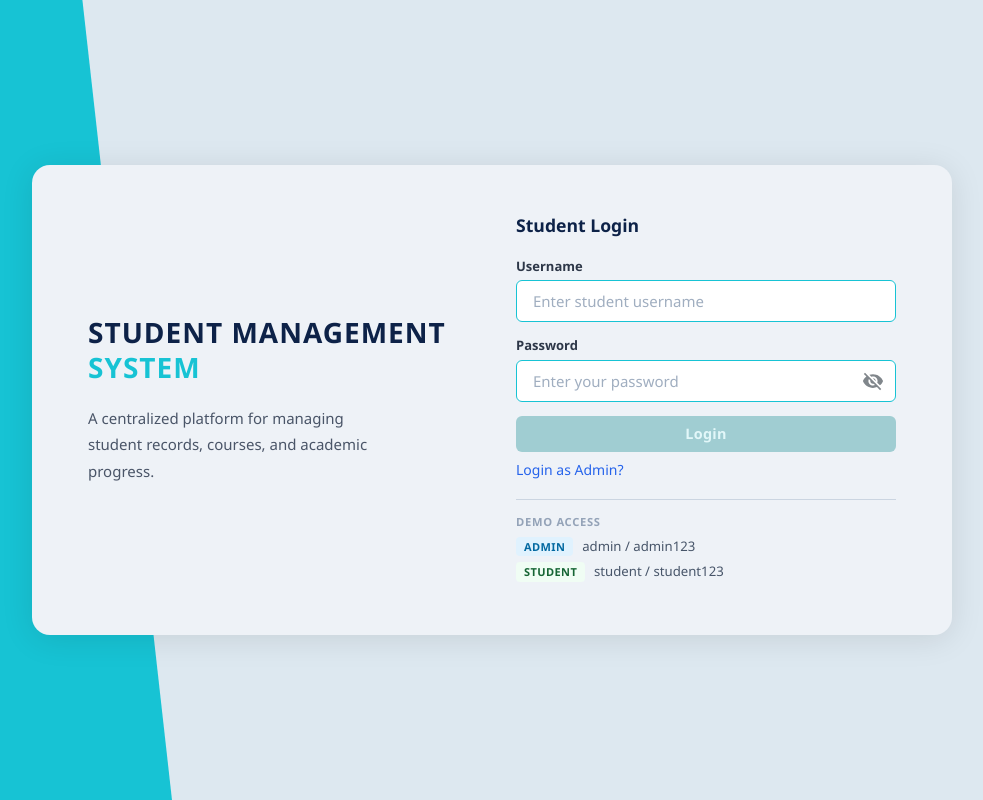
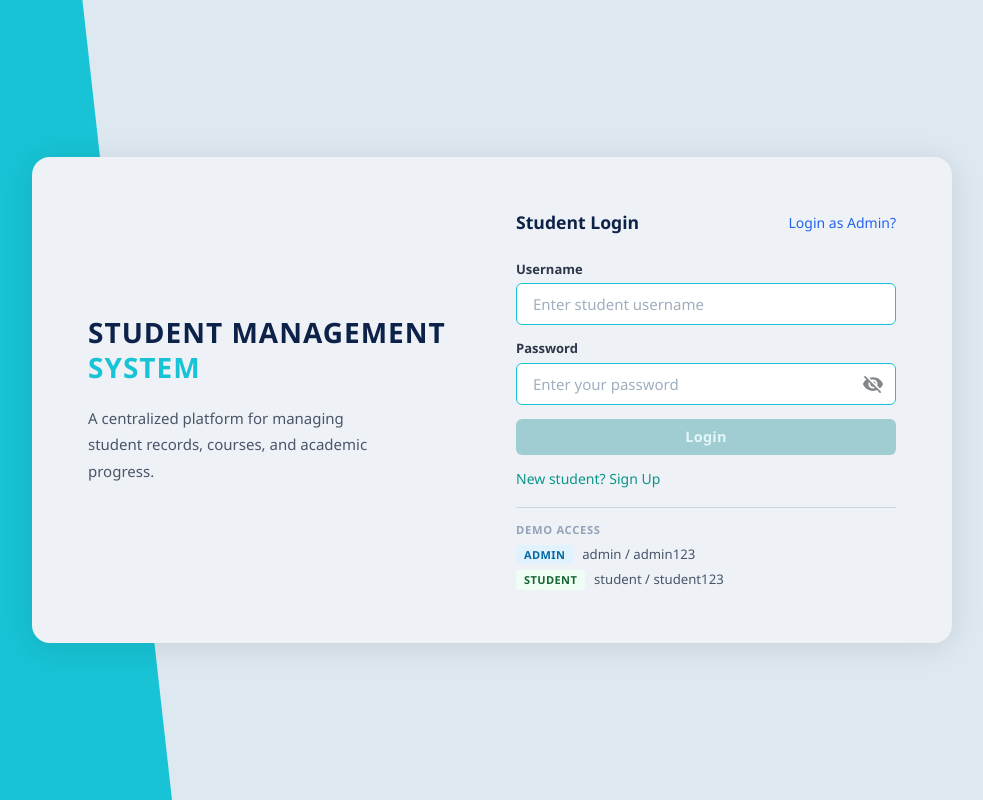
Before and after one commit to RajHarsh03/Student-Management-System-Angular, an Angular app in the folder student-management-system/: page /login in a window 1280 px wide. Shown: the whole page, without its empty margins (148-1131 px from the left). Built offline with nearby package versions, Linux system fonts and the light colour scheme.

Commit message:
feat:added student signup section

```diff
--- a/student-management-system/src/app/auth/login/login.css
+++ b/student-management-system/src/app/auth/login/login.css
@@ -90,7 +90,46 @@
   font-size: 1.1rem;
   font-weight: 700;
   color: #0d2248;
+}
+
+.top-row {
+  display: flex;
+  align-items: center;
+  justify-content: space-between;
   margin-bottom: 1.25rem;
+}
+
+.success-banner {
+  background: #f0fdf4;
+  border: 1px solid #86efac;
+  color: #166534;
+  font-size: 0.875rem;
+  padding: 0.6rem 0.875rem;
+  border-radius: 6px;
+  margin-bottom: 1rem;
+  line-height: 1.4;
+}
+
+.bottom-actions {
+  margin-top: 0.5rem;
+}
+
+.signup-toggle {
+  background: none;
+  border: none;
+  cursor: pointer;
+  font-family: inherit;
+  font-size: 0.875rem;
+  font-weight: 500;
+  color: #0d9488;
+  padding: 0.4rem 0;
+  text-align: left;
+  transition: color 150ms;
+}
+
+.signup-toggle:hover {
+  color: #0f766e;
+  text-decoration: underline;
 }
 
 .error-banner {
--- a/student-management-system/src/app/auth/login/login.html
+++ b/student-management-system/src/app/auth/login/login.html
@@ -4,6 +4,7 @@
 
   <div class="main-panel">
 
+    <!-- Left branding -->
     <div class="brand-section">
       <div class="brand-text">
         <p class="brand-title">STUDENT MANAGEMENT</p>
@@ -12,18 +13,28 @@
       <p class="brand-tagline">A centralized platform for managing student records, courses, and academic progress.</p>
     </div>
 
+    <!-- Right form -->
     <div class="form-section">
 
-      <div class="form-mode-label">
-        <span *ngIf="!isAdminMode">Student Login</span>
-        <span *ngIf="isAdminMode">Admin Login</span>
+      <!-- Top right admin toggle -->
+      <div class="top-row">
+        <p class="form-mode-label">
+          <span *ngIf="isStudentLogin">Student Login</span>
+          <span *ngIf="isAdminLogin">Admin Login</span>
+          <span *ngIf="isSignup">Student Sign Up</span>
+        </p>
+        <button type="button" class="admin-login-toggle" (click)="setMode(isAdminLogin ? 'student-login' : 'admin-login')">
+          <span *ngIf="!isAdminLogin">Login as Admin?</span>
+          <span *ngIf="isAdminLogin">Login as Student?</span>
+        </button>
       </div>
 
-      <div class="error-banner" *ngIf="errorMessage">
-        {{ errorMessage }}
-      </div>
+      <!-- Error / success banners -->
+      <div class="error-banner" *ngIf="errorMessage">{{ errorMessage }}</div>
+      <div class="success-banner" *ngIf="successMessage">{{ successMessage }}</div>
 
-      <form [formGroup]="loginForm" (ngSubmit)="onSubmit()" novalidate>
+      <!-- ── Login form ───────────────────────────────── -->
+      <form *ngIf="!isSignup" [formGroup]="loginForm" (ngSubmit)="onSubmit()" novalidate>
 
         <div class="field">
           <label for="username">Username</label>
@@ -31,7 +42,7 @@
             id="username"
             type="text"
             formControlName="username"
-            [placeholder]="isAdminMode ? 'Enter admin username' : 'Enter student username'"
+            [placeholder]="isAdminLogin ? 'Enter admin username' : 'Enter student username'"
             [class.input-error]="username.invalid && username.touched"
           />
           <span class="field-error" *ngIf="username.invalid && username.touched">
@@ -50,11 +61,9 @@
               [class.input-error]="password.invalid && password.touched"
             />
             <button type="button" class="eye-btn" (click)="togglePassword()">
-              <!-- eye open — password visible -->
               <svg *ngIf="showPassword" xmlns="http://www.w3.org/2000/svg" width="22" height="22" viewBox="0 0 24 24" fill="currentColor">
                 <path d="M12 4.5C7 4.5 2.73 7.61 1 12c1.73 4.39 6 7.5 11 7.5s9.27-3.11 11-7.5c-1.73-4.39-6-7.5-11-7.5zm0 12.5c-2.76 0-5-2.24-5-5s2.24-5 5-5 5 2.24 5 5-2.24 5-5 5zm0-8c-1.66 0-3 1.34-3 3s1.34 3 3 3 3-1.34 3-3-1.34-3-3-3z"/>
               </svg>
-              <!-- eye off — password hidden -->
               <svg *ngIf="!showPassword" xmlns="http://www.w3.org/2000/svg" width="22" height="22" viewBox="0 0 24 24" fill="currentColor">
                 <path d="M12 7c2.76 0 5 2.24 5 5 0 .65-.13 1.26-.36 1.83l2.92 2.92c1.51-1.26 2.7-2.89 3.43-4.75-1.73-4.39-6-7.5-11-7.5-1.4 0-2.74.25-3.98.7l2.16 2.16C10.74 7.13 11.35 7 12 7zM2 4.27l2.28 2.28.46.46C3.08 8.3 1.78 10.02 1 12c1.73 4.39 6 7.5 11 7.5 1.55 0 3.03-.3 4.38-.84l.42.42L19.73 22 21 20.73 3.27 3 2 4.27zM7.53 9.8l1.55 1.55c-.05.21-.08.43-.08.65 0 1.66 1.34 3 3 3 .22 0 .44-.03.65-.08l1.55 1.55c-.67.33-1.41.53-2.2.53-2.76 0-5-2.24-5-5 0-.79.2-1.53.53-2.2zm4.31-.78l3.15 3.15.02-.16c0-1.66-1.34-3-3-3l-.17.01z"/>
               </svg>
@@ -66,18 +75,61 @@
           </span>
         </div>
 
-        <button type="submit" class="btn-login" [disabled]="loginForm.invalid">
-          Login
-        </button>
+        <button type="submit" class="btn-login" [disabled]="loginForm.invalid">Login</button>
 
       </form>
 
-      <button type="button" class="admin-login-toggle" (click)="toggleMode()">
-        <span *ngIf="!isAdminMode">Login as Admin?</span>
-        <span *ngIf="isAdminMode">Login as Student?</span>
-      </button>
+      <!-- ── Signup form ──────────────────────────────── -->
+      <form *ngIf="isSignup" [formGroup]="signupForm" (ngSubmit)="onSignup()" novalidate>
 
-      <div class="demo-access">
+        <div class="field">
+          <label for="sname">Full Name</label>
+          <input id="sname" type="text" formControlName="name" placeholder="Enter your full name" [class.input-error]="sName.invalid && sName.touched" />
+          <span class="field-error" *ngIf="sName.invalid && sName.touched">Name is required (min 2 characters).</span>
+        </div>
+
+        <div class="field">
+          <label for="susername">Username</label>
+          <input id="susername" type="text" formControlName="username" placeholder="Choose a username" [class.input-error]="sUsername.invalid && sUsername.touched" />
+          <span class="field-error" *ngIf="sUsername.invalid && sUsername.touched">Username is required (min 3 characters).</span>
+        </div>
+
+        <div class="field">
+          <label for="semail">Email</label>
+          <input id="semail" type="email" formControlName="email" placeholder="Enter your email" [class.input-error]="sEmail.invalid && sEmail.touched" />
+          <span class="field-error" *ngIf="sEmail.invalid && sEmail.touched">Valid email is required.</span>
+        </div>
+
+        <div class="field">
+          <label for="spassword">Password</label>
+          <div class="input-wrap">
+            <input id="spassword" [type]="showSignupPassword ? 'text' : 'password'" formControlName="password" placeholder="Choose a password" [class.input-error]="sPassword.invalid && sPassword.touched" />
+            <button type="button" class="eye-btn" (click)="toggleSignupPassword()">
+              <svg *ngIf="showSignupPassword" xmlns="http://www.w3.org/2000/svg" width="22" height="22" viewBox="0 0 24 24" fill="currentColor">
+                <path d="M12 4.5C7 4.5 2.73 7.61 1 12c1.73 4.39 6 7.5 11 7.5s9.27-3.11 11-7.5c-1.73-4.39-6-7.5-11-7.5zm0 12.5c-2.76 0-5-2.24-5-5s2.24-5 5-5 5 2.24 5 5-2.24 5-5 5zm0-8c-1.66 0-3 1.34-3 3s1.34 3 3 3 3-1.34 3-3-1.34-3-3-3z"/>
+              </svg>
+              <svg *ngIf="!showSignupPassword" xmlns="http://www.w3.org/2000/svg" width="22" height="22" viewBox="0 0 24 24" fill="currentColor">
+                <path d="M12 7c2.76 0 5 2.24 5 5 0 .65-.13 1.26-.36 1.83l2.92 2.92c1.51-1.26 2.7-2.89 3.43-4.75-1.73-4.39-6-7.5-11-7.5-1.4 0-2.74.25-3.98.7l2.16 2.16C10.74 7.13 11.35 7 12 7zM2 4.27l2.28 2.28.46.46C3.08 8.3 1.78 10.02 1 12c1.73 4.39 6 7.5 11 7.5 1.55 0 3.03-.3 4.38-.84l.42.42L19.73 22 21 20.73 3.27 3 2 4.27zM7.53 9.8l1.55 1.55c-.05.21-.08.43-.08.65 0 1.66 1.34 3 3 3 .22 0 .44-.03.65-.08l1.55 1.55c-.67.33-1.41.53-2.2.53-2.76 0-5-2.24-5-5 0-.79.2-1.53.53-2.2zm4.31-.78l3.15 3.15.02-.16c0-1.66-1.34-3-3-3l-.17.01z"/>
+              </svg>
+            </button>
+          </div>
+          <span class="field-error" *ngIf="sPassword.invalid && sPassword.touched">Password must be at least 6 characters.</span>
+        </div>
+
+        <button type="submit" class="btn-login" [disabled]="signupForm.invalid">Create Account</button>
+
+      </form>
+
+      <!-- ── Bottom actions ──────────────────────────── -->
+      <div class="bottom-actions">
+        <button type="button" class="signup-toggle" *ngIf="!isAdminLogin" (click)="setMode(isSignup ? 'student-login' : 'signup')">
+          <span *ngIf="!isSignup">New student? Sign Up</span>
+          <span *ngIf="isSignup">Already have an account? Login</span>
+        </button>
+      </div>
+
+      <!-- Demo access -->
+      <div class="demo-access" *ngIf="!isSignup">
         <p class="demo-label">Demo access</p>
         <div class="demo-row">
           <span class="demo-badge admin">Admin</span>
--- a/student-management-system/src/app/auth/login/login.ts
+++ b/student-management-system/src/app/auth/login/login.ts
@@ -1,7 +1,10 @@
 import { Component } from '@angular/core';
 import { FormGroup, FormControl, Validators } from '@angular/forms';
 import { Router } from '@angular/router';
+import { HttpClient } from '@angular/common/http';
 import { AuthService } from '../auth.service';
+
+type PageMode = 'student-login' | 'admin-login' | 'signup';
 
 @Component({
   selector: 'app-login',
@@ -11,66 +14,126 @@ import { AuthService } from '../auth.service';
 })
 export class LoginComponent {
 
+  mode: PageMode = 'student-login';
   errorMessage: string = '';
-  isAdminMode: boolean = false;
+  successMessage: string = '';
   showPassword: boolean = false;
+  showSignupPassword: boolean = false;
 
   loginForm = new FormGroup({
     username: new FormControl('', [Validators.required]),
     password: new FormControl('', [Validators.required, Validators.minLength(6)])
   });
 
-  constructor(private authService: AuthService, private router: Router) {}
+  signupForm = new FormGroup({
+    name:     new FormControl('', [Validators.required, Validators.minLength(2)]),
+    username: new FormControl('', [Validators.required, Validators.minLength(3)]),
+    email:    new FormControl('', [Validators.required, Validators.email]),
+    password: new FormControl('', [Validators.required, Validators.minLength(6)])
+  });
 
-  get username() {
-    return this.loginForm.get('username')!;
+  constructor(
+    private authService: AuthService,
+    private router: Router,
+    private http: HttpClient
+  ) {}
+
+  get username() { return this.loginForm.get('username')!; }
+  get password() { return this.loginForm.get('password')!; }
+  get sName()    { return this.signupForm.get('name')!; }
+  get sUsername(){ return this.signupForm.get('username')!; }
+  get sEmail()   { return this.signupForm.get('email')!; }
+  get sPassword(){ return this.signupForm.get('password')!; }
+
+  get isStudentLogin() { return this.mode === 'student-login'; }
+  get isAdminLogin()   { return this.mode === 'admin-login'; }
+  get isSignup()       { return this.mode === 'signup'; }
+
+  setMode(m: PageMode): void {
+    this.mode = m;
+    this.errorMessage = '';
+    this.successMessage = '';
+    this.showPassword = false;
+    this.showSignupPassword = false;
+    this.loginForm.reset();
+    this.signupForm.reset();
   }
 
-  get password() {
-    return this.loginForm.get('password')!;
-  }
-
-  toggleMode(): void {
-    this.isAdminMode = !this.isAdminMode;
-    this.errorMessage = '';
-    this.showPassword = false;
-    this.loginForm.reset();
-  }
-
-  togglePassword(): void {
-    this.showPassword = !this.showPassword;
-  }
+  togglePassword(): void      { this.showPassword = !this.showPassword; }
+  toggleSignupPassword(): void { this.showSignupPassword = !this.showSignupPassword; }
 
   onSubmit(): void {
     this.loginForm.markAllAsTouched();
-
-    if (this.loginForm.invalid) {
-      return;
-    }
+    if (this.loginForm.invalid) return;
 
     const username = this.username.value!;
     const password = this.password.value!;
-    const success = this.authService.login(username, password);
+    const success  = this.authService.login(username, password);
 
     if (success) {
-      const role = this.authService.getRole();
-      const expectedRole = this.isAdminMode ? 'admin' : 'student';
+      const role         = this.authService.getRole();
+      const expectedRole = this.isAdminLogin ? 'admin' : 'student';
 
       if (role !== expectedRole) {
         this.authService.logout();
-        this.errorMessage = this.isAdminMode
+        this.errorMessage = this.isAdminLogin
           ? 'Access denied. Use admin credentials here.'
           : 'Access denied. Use student credentials here.';
         return;
       }
 
-      if (role === 'admin') {
-        this.router.navigate(['/admin-dashboard']);
-      } else {
-        this.router.navigate(['/student-dashboard']);
-      }
+      this.router.navigate([role === 'admin' ? '/admin-dashboard' : '/student-dashboard']);
     } else {
       this.errorMessage = 'Invalid username or password';
     }
   }
+
+  onSignup(): void {
+    this.signupForm.markAllAsTouched();
+    if (this.signupForm.invalid) return;
+
+    const { name, username, email, password } = this.signupForm.value;
+
+    this.http.get<any[]>('http://localhost:3000/students').subscribe({
+      next: students => {
+        const duplicate = students.find(
+          s => s.username === username || s.email === email
+        );
+
+        if (duplicate) {
+          this.errorMessage = 'Username or email already exists.';
+          return;
+        }
+
+        const maxId = students.reduce((max, s) => {
+          const n = parseInt(s.id, 10);
+          return !isNaN(n) && n > max ? n : max;
+        }, 0);
+
+        const newStudent = {
+          id: String(maxId + 1),
+          name,
+          username,
+          email,
+          password,
+          age: 0,
+          course: 'Not assigned'
+        };
+
+        this.http.post('http://localhost:3000/students', newStudent).subscribe({
+          next: () => {
+            this.successMessage = 'Account created! You can now log in as a student.';
+            this.errorMessage = '';
+            setTimeout(() => this.setMode('student-login'), 2000);
+          },
+          error: () => {
+            this.errorMessage = 'Signup failed. Please try again.';
+          }
+        });
+      },
+      error: () => {
+        this.errorMessage = 'Could not connect to server.';
+      }
+    });
+  }
 }
```
